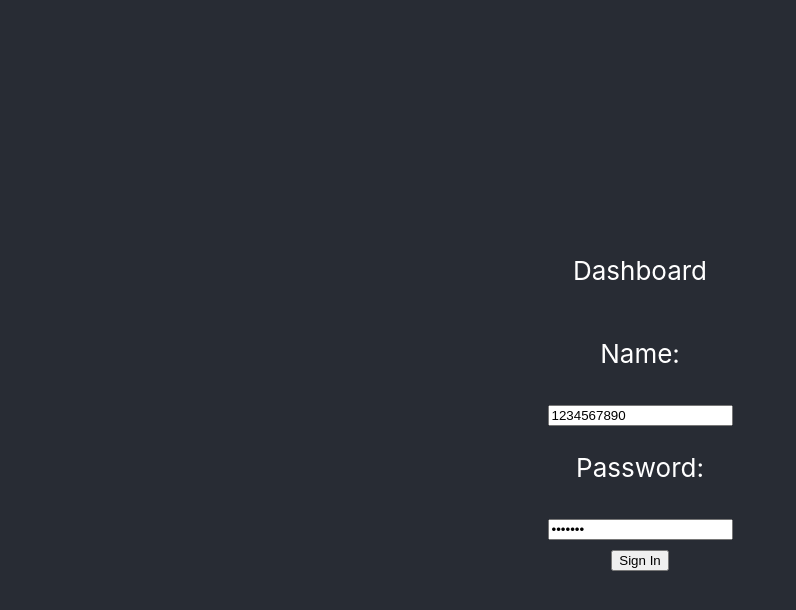
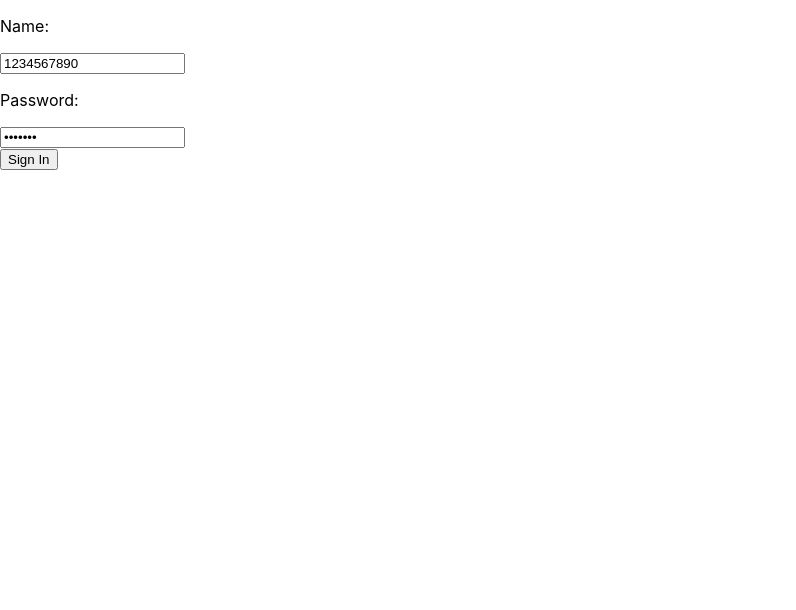
Before and after one commit to rajkumardas2701/business-tracker-frontend, a React (Create React App) app: page / in a window 1280 px wide. Shown: the top 610 px of the page, without its empty margins (0-796 px from the left). Built offline with nearby package versions, Linux system fonts and the light colour scheme.

Commit message:
add routes for login and dashboard pages

```diff
--- a/package.json
+++ b/package.json
@@ -6,11 +6,12 @@
     "@testing-library/jest-dom": "^5.16.5",
     "@testing-library/react": "^13.4.0",
     "@testing-library/user-event": "^13.5.0",
+    "axios": "^1.3.0",
     "react": "^18.2.0",
     "react-dom": "^18.2.0",
+    "react-router-dom": "^6.8.1",
     "react-scripts": "^5.0.1",
-    "web-vitals": "^2.1.4",
-    "axios": "^1.3.0"
+    "web-vitals": "^2.1.4"
   },
   "scripts": {
     "start": "react-scripts start",
--- /dev/null
+++ b/src/Pages.js
@@ -0,0 +1,16 @@
+import { Route, createRoutesFromElements, createBrowserRouter } from 'react-router-dom';
+import Login from './components/Login';
+import App from './components/App';
+import NotFound from './layouts/NotFound';
+
+const Router = createBrowserRouter(
+  createRoutesFromElements(
+    <>
+      <Route path="/" element={<Login />} />
+      <Route path="/dashboard" element={<App />} />
+      <Route component={NotFound} />
+    </>,
+  ),
+);
+
+export default Router;
--- a/src/components/App.js
+++ b/src/components/App.js
@@ -1,12 +1,10 @@
 // import { useState } from 'react';
 import '../styles/App.css';
-import Login from './Login';
 
 const App = () => (
   <div className="App">
     <header className="App-header">
       <p>Dashboard</p>
-      <Login />
     </header>
   </div>
 );
--- a/src/index.js
+++ b/src/index.js
@@ -1,12 +1,14 @@
 import React from 'react';
 import ReactDOM from 'react-dom/client';
+import { RouterProvider } from 'react-router-dom';
+// import App from './components/App';
+// import Pages from './Pages';
+import Router from './Pages';
 import './styles/index.css';
-import App from './components/App';
 
-const root = ReactDOM.createRoot(document.getElementById('root'));
-root.render(
+ReactDOM.createRoot(document.getElementById('root')).render(
   <React.StrictMode>
-    <App />
+    <RouterProvider router={Router} />
   </React.StrictMode>,
 );
 
--- /dev/null
+++ b/src/layouts/NotFound.js
@@ -0,0 +1,7 @@
+const NotFound = () => (
+  <div>
+    <p>Incorrect URL</p>
+  </div>
+);
+
+export default NotFound;
```
Also changed, not shown: 1 other file (tests, documents, lock files or other folders).
